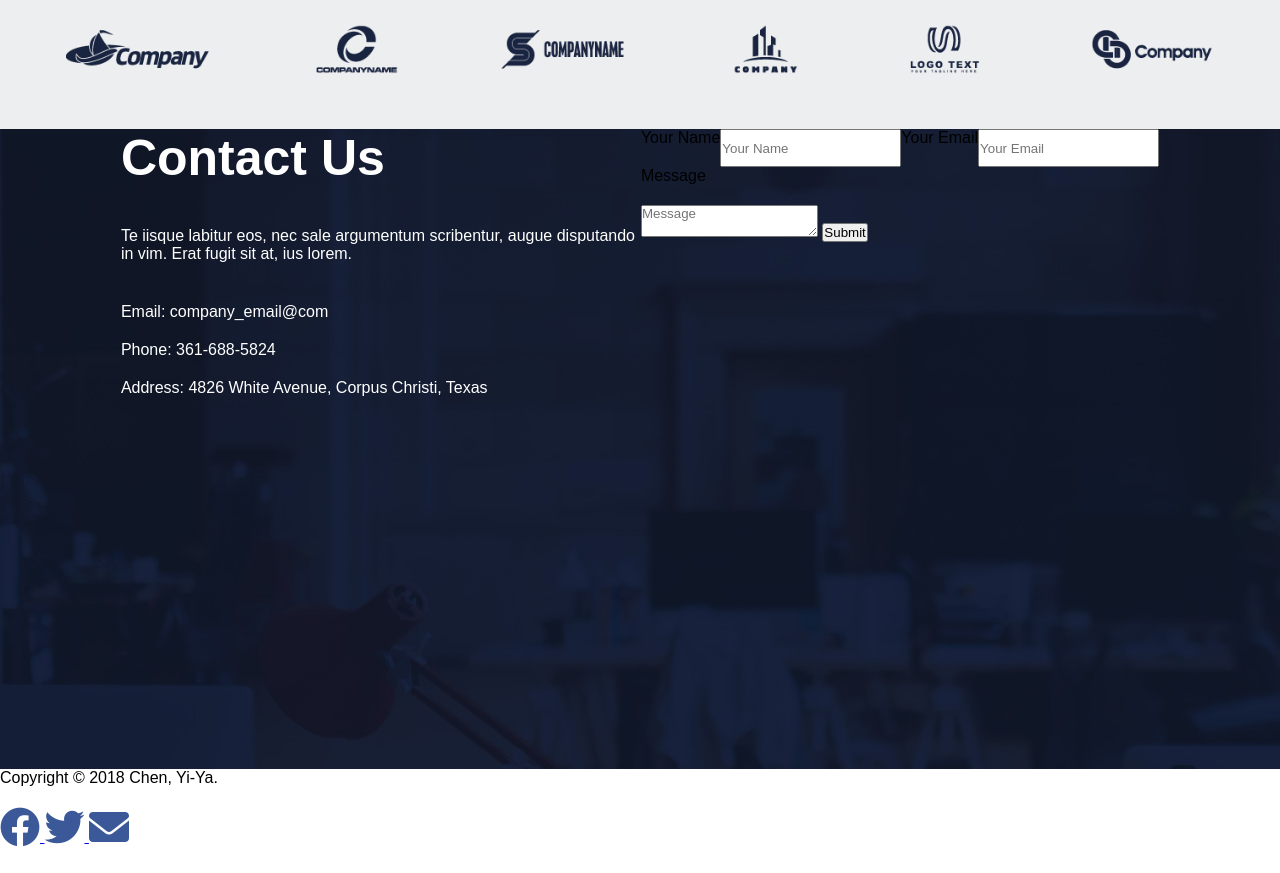
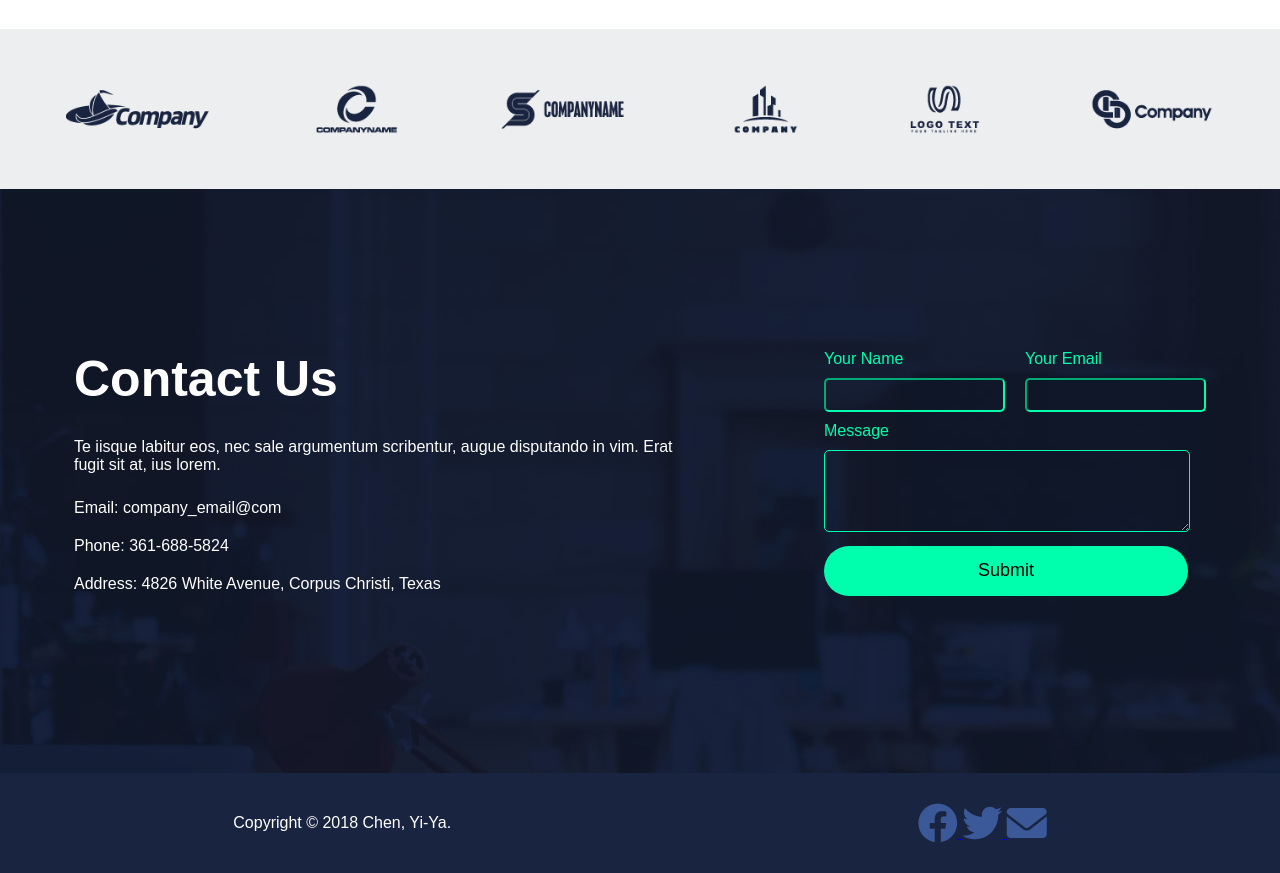
Before and after one commit to Nicolasld222/Atlas, a plain HTML site: page index.html in a window 1280 px wide. Shown: the part 3040-3913 px from the top of the page. Before the commit the page ends 3887 px from the top, so only its background shows below. Drawn offline with Linux system fonts and the light colour scheme.

Commit message:
Termine la primera parte

```diff
--- a/index.html
+++ b/index.html
@@ -135,30 +135,35 @@
                 <div class="contact-info">
                     <h2>Contact Us</h2>
                     <p class="description">Te iisque labitur eos, nec sale argumentum scribentur, augue disputando in vim. Erat fugit sit at, ius lorem.</p>
-                    <p>Email: company_email@com</p>
-                    <p>Phone: 361-688-5824</p>
-                    <p>Address: 4826 White Avenue, Corpus Christi, Texas</p>
+                    <p class="info-one">Email: company_email@com</p>
+                    <p class="info-one">Phone: 361-688-5824</p>
+                    <p class="info-one">Address: 4826 White Avenue, Corpus Christi, Texas</p>
                 </div>
 
                 <div class="contact-form">
                     <form>
                         <div class="input-group">
-                            <p>Your Name</p>
-                            <input type="text" placeholder="Your Name" required>
-                            <p>Your Email</p>
-                            <input type="email" placeholder="Your Email" required>
+                            <div class="info-two">
+                                <p class="p-contact">Your Name</p>
+                                <input type="text" required>
+                            </div>                            <div class="info-two">
+                                <p class="p-contact">Your Email</p>
+                                <input type="email" required>
+                            </div>
                         </div>
-                        <p>Message</p>
-                        <textarea placeholder="Message" required></textarea>
-                        <button type="submit">Submit</button>
+                        <div class="mensage-one">
+                            <p class="p-contact">Message</p>
+                            <textarea required></textarea>
+                        </div>
+                        <button type="submit" class="botton-submit">Submit</button>
                     </form>
                 </div>
             </div>
         </section>
     </main>
     <footer>
+            <p>Copyright &copy; 2018 Chen, Yi-Ya.</p>
          <div>
-            <p>Copyright &copy; 2018 Chen, Yi-Ya.</p>
             <a href="https://www.facebook.com" target="_blank">
                 <i class="fab fa-facebook" style="font-size: 40px; color: #3b5998;"></i>
             </a>
--- a/styles/index.css
+++ b/styles/index.css
@@ -111,8 +111,9 @@ margin-right: 200px;
     align-items: center;
     justify-content: center;
     text-align: center;
-    gap: 20px; /* Espaciado entre planes */
+    gap: 20px;
     margin-top: 100px ;
+    margin-bottom: 100px;
 }
 
 ul {
@@ -127,7 +128,7 @@ li {
 
 .all-plan {
     padding: 50px;
-    width: 250px; /* Tamaño fijo para evitar cambios */
+    width: 250px;
 }
 
 .all-plan:hover {
@@ -172,104 +173,71 @@ li {
     gap: 100px;
     height: 60px;
 }
-/*.contact-section {
-    display: flex;
-    justify-content: center;
-    align-items: center;
-    min-height: 100vh;
-    background-color: rgba(0, 0, 0, 0.7);
-    padding: 40px;
-    background: url(/assets/contact-bk.jpg) no-repeat;
-}
-
-.container {
-    display: flex;
-    max-width: 900px;
-    width: 100%;
-    gap: 30px;
-}
-
-.contact-info {
-    flex: 1;
-    padding: 20px;
-}
-
-.contact-info h2 {
-    font-size: 28px;
-    margin-bottom: 15px;
-}
-
-.contact-info p {
-    font-size: 16px;
-    margin-bottom: 10px;
-}
-
-.contact-form {
-    flex: 1;
-    padding: 20px;
-    background-color: rgba(255, 255, 255, 0.05);
-    border-radius: 10px;
-}
-
-.input-group {
-    display: flex;
-    gap: 10px;
-}
-
-.input-group input,
-textarea {
-    width: 100%;
-    padding: 10px;
-    border: 1px solid #00ffcc;
-    background: transparent;
-    color: white;
-    border-radius: 5px;
-    margin-bottom: 15px;
-}
-
-textarea {
-    height: 100px;
-    resize: none;
-}
-
-button {
-    width: 100%;
-    padding: 12px;
-    background-color: #00ffcc;
-    color: black;
-    font-size: 16px;
-    border: none;
-    border-radius: 25px;
-    cursor: pointer;
-    transition: 0.3s;
-}
-
-button:hover {
-    background-color: #00cc99;
-}*/
 
 .contact-section{
     background: url(/assets/contact-bk.jpg) no-repeat;
-    min-height: 80vh;
+    min-height: 73vh;
+    display: flex;
+    align-items: center;
+    justify-content: center;
 }
 .container{
     display: flex;
-    justify-content: center;
+    gap: 150px;
 }
 .contact-info{
     color: white;
-    width: 520px;
+    width: 600px;
 }
 h2{
     font-size: 50px;
 }
 .description{
-    margin: 40px 0px 40px 0px;
+    margin: 30px 0px 25px 0px;
 }
-p{
+.info-one{
     margin: 0px 0px 20px 0px;
 }
 .input-group{
     display: flex;
     flex-direction: row;
+    gap: 20px;
 }
+.contact-form{
+    color: white;
+}
+.p-contact{
+    color: #00ffad;
+}
+input, textarea{
+    background-color: transparent;
+    border-color: #00ffad;
+    margin: 10px 0;
+    border-radius: 5px;
+}
+input{
+    max-width: 200px;
+    height: 30px;
+}
+textarea{
+    width: 364px;
+    height: 80px;
+}
+.botton-submit{
+    width: 364px;
+    height: 50px;
+    border-radius: 30px;
+    background-color: #00ffad;
+    border: none;
+    font-size: 18px;
+}
+footer{
+    width: 100%;
+    display: flex;
+    flex-direction: row;
+    height: 100px;
+    justify-content: space-around;
+    align-items: center;
+    color: white;
+    background-color: #192440;
+}
```
